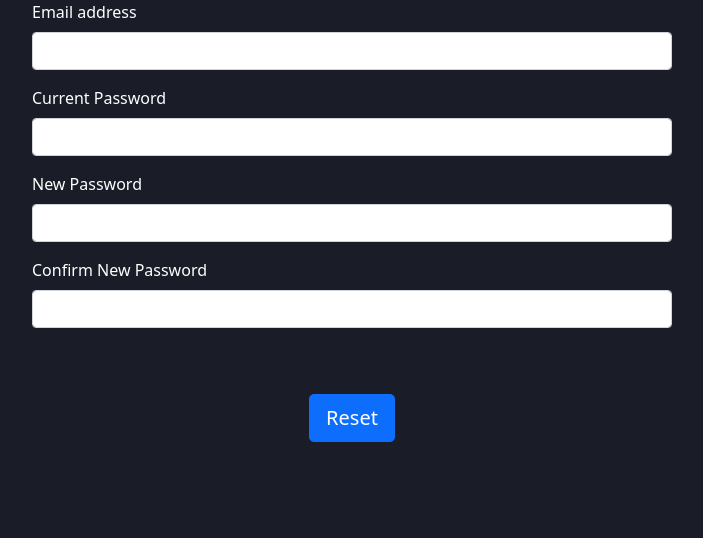
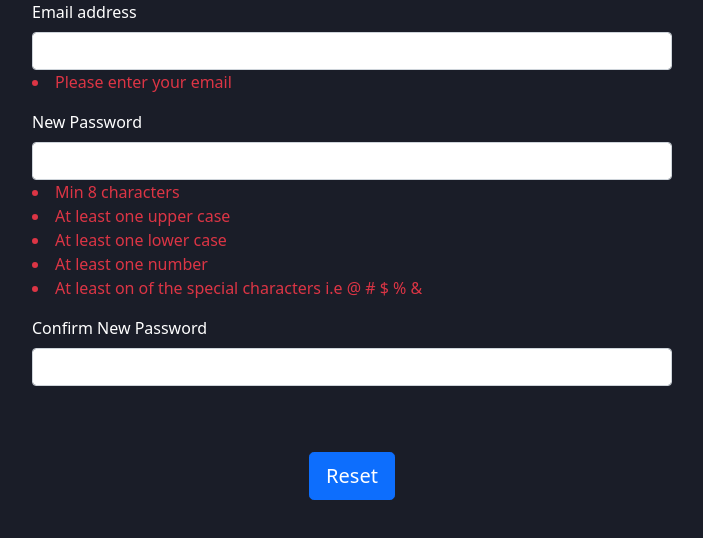
Before and after one commit to theMVPshop/flipcards, a React (Create React App) app: page /resetpassword in a window 1280 px wide. Shown: the top 538 px of the page, without its empty margins (288-991 px from the left). Built offline with nearby package versions, Linux system fonts and the light colour scheme.

Commit message:
forgot password checks

```diff
--- a/src/Components/ResetPassword.js
+++ b/src/Components/ResetPassword.js
@@ -1,18 +1,87 @@
-import React, {useState} from 'react';
+import React, {useEffect, useState} from 'react';
 import './ResetPassword.css';
 import Form from 'react-bootstrap/Form';
 import Button from 'react-bootstrap/Button';
 import { useNavigate } from 'react-router-dom';
 
+//need to import email & current password for verification and updating
+
+const updatedState = {
+  email: "",
+  password: "",
+  newPass: "",
+  confirmNewPass: "",
+};
+
+const emailVerError = {
+  hasSymbols: false,
+}
+
+const passVerError = {
+  isLenthy: false,
+  hasUpper: false,
+  hasLower: false,
+  hasNumber: false,
+  hasSpclChr: false,
+  confirmNewPass: false,
+};
 
 
 const ResetPassword = () => {
   const [validated, setValidated] = useState(false);
+  const [updateUser, setUpdateUser] = useState(updatedState);
+  const [passwordError, setPasswordError] = useState(passVerError);
+      const [emailError, setEmailError] = useState(emailVerError);
   // const [newPassword, setNewPassword] = useState('');
   // const [oldPassword, setOldPassword] = useState('');
   let navigate = useNavigate();
+  useEffect(() => {}, [updateUser]);
+
+  const handleUpdate = (e) => {
+    const {name, value} = e.target;
+    setUpdateUser({...updateUser, [name]: value});
+
+    if(name === "email") {
+      const hasSymbols = /[@,.]/.test(value);
+
+      setEmailError({
+        ...emailError,
+        hasSymbols
+      })
+    }
+
+    if (name === "newPass") {
+      const isLenthy = value.length > 8;
+      const hasUpper = /[A-Z]/.test(value);
+      const hasLower = /[a-z]/.test(value);
+      const hasNumber = /[0-9]/.test(value);
+      const hasSpclChr = /[@,#,$,%,&]/.test(value);
+
+      setPasswordError({
+        ...passwordError,
+        isLenthy,
+        hasUpper,
+        hasLower,
+        hasNumber,
+        hasSpclChr,
+      });
+    }
+
+    if (name === "confirmNewPass") {
+      setPasswordError({
+        ...passwordError,
+        confirmNewPass: updateUser.newPass === value,
+      });
+    }
+  }
 
   const handleSubmit = (event) => {
+    const { email, newPass } = updateUser;
+
+    const updateRegistration = {
+      email,
+      newPass,
+    };
     const form = event.currentTarget;
     if (form.checkValidity() === false) {
       event.preventDefault();
@@ -27,19 +96,26 @@ const ResetPassword = () => {
             <Form noValidate validated={validated} className='align-items-center' onSubmit={handleSubmit}>
             <Form.Group className="mb-3" controlId="formGroupEmail">
     <Form.Label>Email address</Form.Label>
-    <Form.Control type="email"  />
+    <Form.Control required type="email" name="email" value={updateUser.email} onChange={handleUpdate}/>
+    {!emailError.hasSymbols && <li className="text-danger">Please enter your email</li>}
   </Form.Group>
-  <Form.Group className="mb-3" controlId="formGroupPassword">
+  {/* <Form.Group className="mb-3" controlId="formGroupPassword">
     <Form.Label>Current Password</Form.Label>
-    <Form.Control type="password" />
-  </Form.Group>
+    <Form.Control required type="password" name="currentPass" value={updateUser.currentPass} onChange={handleUpdate}  />
+  </Form.Group> */}
   <Form.Group className="mb-3" controlId="formGroupPassword">
     <Form.Label>New Password</Form.Label>
-    <Form.Control type="password"/>
+    <Form.Control type="password" name="newPass"  value={updateUser.newPass} onChange={handleUpdate} />
+    {!passwordError.isLenthy && <li className="text-danger">Min 8 characters</li>}
+    {!passwordError.hasUpper && <li className="text-danger">At least one upper case </li>}
+    {!passwordError.hasLower && <li className="text-danger">At least one lower case</li>}
+    {!passwordError.hasNumber && <li className="text-danger">At least one number</li>}
+    {!passwordError.hasSpclChr && <li className="text-danger">  At least on of the special characters i.e @ # $ % &</li>}
   </Form.Group>
   <Form.Group className="mb-3" controlId="formGroupPassword">
     <Form.Label>Confirm New Password</Form.Label>
-    <Form.Control type="password" />
+    <Form.Control required type="password" name="confirmNewPass" value={updateUser.confirmNewPass} onChange={handleUpdate} />
+    {updateUser.confirmNewPass !== updateUser.newPass && <li className="text-danger">That password doesn't match</li>}
   </Form.Group>
         <div class="text-center">
           <Button align='center' className='resetButton' variant="primary"  type="submit" size="lg">
--- a/src/Components/SignUp.js
+++ b/src/Components/SignUp.js
@@ -29,7 +29,7 @@ const emailVerificationError = {
   hasSymbols: false,
 }
 
-const SignUp = (props) => {
+const SignUp = () => {
     const [validated, setValidated] = useState(false);
     const [newUser, setNewUser] = useState(initialState);
     const [passwordError, setPasswordError] = useState(passVerificationError);
```
